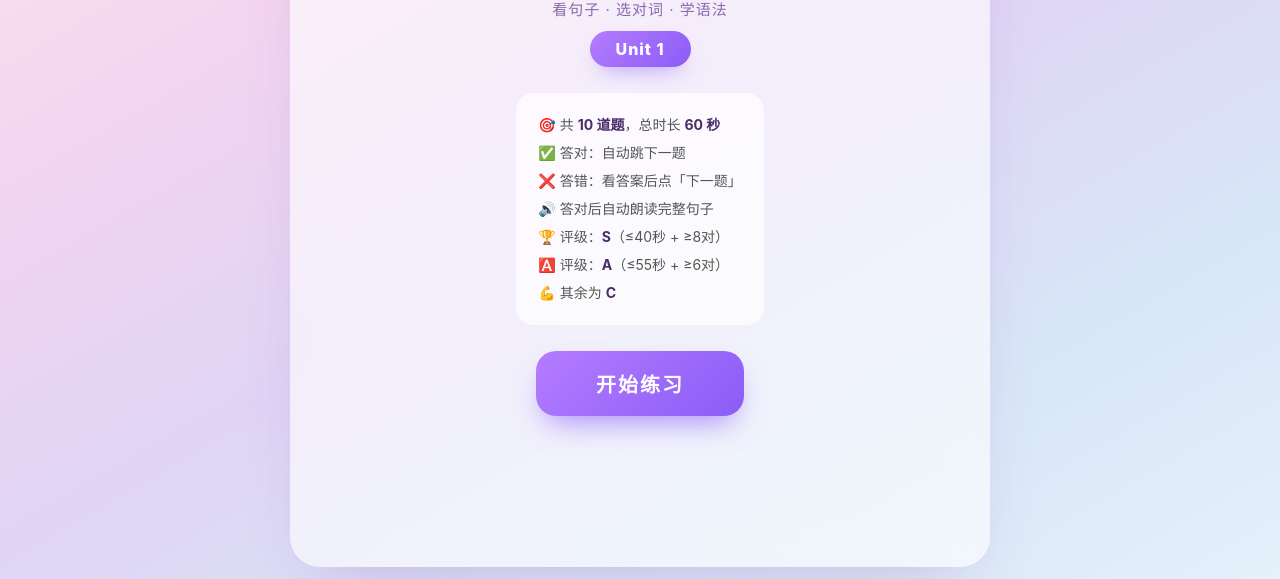
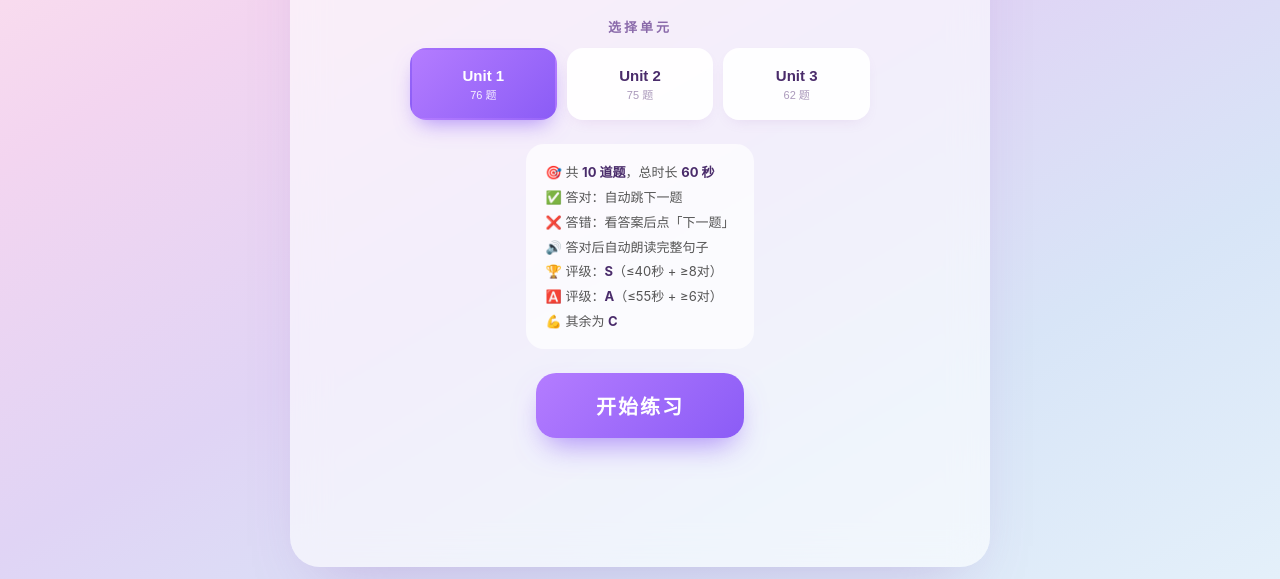
Before and after one commit to monsterxmy/English-practice, a plain HTML site: page index.html in a window 1280 px wide. Shown: the part 221-800 px from the top of the page. Drawn offline with Linux system fonts and the light colour scheme.

Commit message:
Update index.html

```diff
--- a/index.html
+++ b/index.html
@@ -3,7 +3,7 @@
 <head>
 <meta charset="UTF-8">
 <meta name="viewport" content="width=device-width, initial-scale=1.0, maximum-scale=1.0, user-scalable=no">
-<title>句子练习 · Unit 1</title>
+<title>句子练习 · 六年级英语</title>
 <style>
   * { margin: 0; padding: 0; box-sizing: border-box; -webkit-tap-highlight-color: transparent; }
   body {
@@ -24,20 +24,48 @@
   .hidden { display: none !important; }
 
   /* 开始页 */
-  .start-page { display:flex; flex-direction:column; align-items:center; justify-content:center; flex:1; text-align:center; padding:30px 10px; }
+  .start-page { display:flex; flex-direction:column; align-items:center; justify-content:center; flex:1; text-align:center; padding:20px 10px; }
   .game-title { font-size:36px; font-weight:900;
     background: linear-gradient(135deg, #ff7eb0, #c17cf5, #6db6f0);
     -webkit-background-clip: text; background-clip: text; -webkit-text-fill-color: transparent;
     letter-spacing:2px; margin-bottom:8px; }
-  .game-sub { font-size:15px; color:#8a6aaa; letter-spacing:1px; margin-bottom:12px; }
-  .unit-badge { display:inline-block;
-    background: linear-gradient(135deg, #b47cff, #8b5cf6); color:#fff;
-    padding:8px 26px; border-radius:22px; font-size:16px; font-weight:800;
-    letter-spacing:1px; margin-bottom:26px;
-    box-shadow: 0 10px 22px -10px rgba(139,92,246,0.7); }
+  .game-sub { font-size:15px; color:#8a6aaa; letter-spacing:1px; margin-bottom:20px; }
+
+  .unit-label { font-size:13px; font-weight:700; color:#8a6aaa; letter-spacing:3px; margin-bottom:12px; }
+  .unit-grid {
+    display: grid;
+    grid-template-columns: repeat(3, 1fr);
+    gap: 10px;
+    width: 100%;
+    max-width: 460px;
+    margin-bottom: 24px;
+  }
+  .unit-btn {
+    background: rgba(255,255,255,0.92);
+    border: 2px solid transparent;
+    border-radius: 16px;
+    padding: 16px 8px;
+    font-size: 15px;
+    font-weight: 800;
+    color: #4a2c6b;
+    cursor: pointer;
+    transition: all 0.18s;
+    box-shadow: 0 6px 16px -8px rgba(150,90,180,0.2);
+    line-height: 1.3;
+  }
+  .unit-btn:hover { transform: translateY(-3px); }
+  .unit-btn:active { transform: scale(0.96); }
+  .unit-btn .count { display: block; font-size: 11px; font-weight: 400; color: #aa99bb; margin-top: 3px; }
+  .unit-btn.active {
+    background: linear-gradient(135deg, #b47cff, #8b5cf6);
+    color: #fff;
+    box-shadow: 0 10px 22px -8px rgba(139,92,246,0.7);
+  }
+  .unit-btn.active .count { color: rgba(255,255,255,0.9); }
+
   .start-rules { background: rgba(255,255,255,0.7); border-radius:18px;
-    padding:18px 22px; text-align:left; font-size:14px; color:#555;
-    line-height:2; margin-bottom:26px; max-width:420px; }
+    padding:16px 20px; text-align:left; font-size:13px; color:#555;
+    line-height:1.9; margin-bottom:24px; max-width:420px; }
   .start-rules b { color:#4a2c6b; }
   .start-btn { background: linear-gradient(135deg, #b47cff, #8b5cf6);
     color:#fff; border:none; padding:18px 60px; border-radius:20px;
@@ -190,6 +218,8 @@
     .opt { font-size:15px; padding:14px 8px; min-height:56px; }
     .opt .key { font-size:11px; padding:1px 5px; }
     .result-grade { font-size:80px; }
+    .unit-grid { grid-template-columns: repeat(3, 1fr); gap: 8px; }
+    .unit-btn { padding: 12px 4px; font-size: 13px; }
   }
 </style>
 </head>
@@ -201,7 +231,12 @@
   <div id="startPage" class="start-page">
     <div class="game-title">✏️ 句子练习</div>
     <div class="game-sub">看句子 · 选对词 · 学语法</div>
-    <div class="unit-badge">Unit 1</div>
+
+    <div class="unit-label">选择单元</div>
+    <div class="unit-grid" id="unitGrid">
+      <!-- 由 JS 动态生成 -->
+    </div>
+
     <div class="start-rules">
       🎯 共 <b>10 道题</b>，总时长 <b>60 秒</b><br>
       ✅ 答对：自动跳下一题<br>
@@ -278,6 +313,38 @@
    ============================================================ */
 const TOTAL_TIME = 60;
 const QUESTIONS_PER_ROUND = 10;
+
+/* ============================================================
+   单元选择（自动检测 data.js 中存在的单元）
+   ============================================================ */
+const UNITS = [];
+if (typeof UNIT1_QUESTIONS !== 'undefined') UNITS.push({ id: 'unit1', name: 'Unit 1', data: UNIT1_QUESTIONS });
+if (typeof UNIT2_QUESTIONS !== 'undefined') UNITS.push({ id: 'unit2', name: 'Unit 2', data: UNIT2_QUESTIONS });
+if (typeof UNIT3_QUESTIONS !== 'undefined') UNITS.push({ id: 'unit3', name: 'Unit 3', data: UNIT3_QUESTIONS });
+if (typeof UNIT4_QUESTIONS !== 'undefined') UNITS.push({ id: 'unit4', name: 'Unit 4', data: UNIT4_QUESTIONS });
+if (typeof UNIT5_QUESTIONS !== 'undefined') UNITS.push({ id: 'unit5', name: 'Unit 5', data: UNIT5_QUESTIONS });
+if (typeof UNIT6_QUESTIONS !== 'undefined') UNITS.push({ id: 'unit6', name: 'Unit 6', data: UNIT6_QUESTIONS });
+
+let selectedUnitId = UNITS.length > 0 ? UNITS[0].id : null;
+
+/* ============================================================
+   渲染单元按钮
+   ============================================================ */
+function renderUnitButtons() {
+  const grid = document.getElementById('unitGrid');
+  grid.innerHTML = '';
+  UNITS.forEach(u => {
+    const btn = document.createElement('button');
+    btn.className = 'unit-btn' + (u.id === selectedUnitId ? ' active' : '');
+    btn.dataset.unitId = u.id;
+    btn.innerHTML = `${u.name}<span class="count">${u.data.length} 题</span>`;
+    btn.addEventListener('click', () => {
+      selectedUnitId = u.id;
+      renderUnitButtons();
+    });
+    grid.appendChild(btn);
+  });
+}
 
 /* ============================================================
    音效开关
@@ -462,7 +529,11 @@ function shuffle(arr) {
    开始游戏
    ============================================================ */
 function startGame() {
-  currentQuestions = shuffle(UNIT1_QUESTIONS).slice(0, QUESTIONS_PER_ROUND);
+  if (!selectedUnitId) { alert('请先选择单元'); return; }
+  const unit = UNITS.find(u => u.id === selectedUnitId);
+  if (!unit) return;
+
+  currentQuestions = shuffle(unit.data).slice(0, QUESTIONS_PER_ROUND);
   currentIndex = 0;
   okCount = 0; noCount = 0;
   wrongRecords = [];
@@ -588,7 +659,6 @@ function handleAnswer(el, chosen) {
       blank.classList.add('filled');
     }
 
-    // 记录错题
     wrongRecords.push({
       sentence: q.sentence,
       answer: q.answer,
@@ -622,14 +692,11 @@ function endGame() {
   const done = okCount + noCount;
   const usedTime = TOTAL_TIME - Math.max(0, timeLeft);
 
-  // 评级
   let grade = 'C', title = '继续加油！', cheer = '多练几次会更好';
   if (okCount >= TIME_GRADE.S.minCorrect && usedTime <= TIME_GRADE.S.maxTime) {
     grade = 'S'; title = '超神！'; cheer = '又准又快，太厉害了！';
   } else if (okCount >= TIME_GRADE.A.minCorrect && usedTime <= TIME_GRADE.A.maxTime) {
     grade = 'A'; title = '很棒！'; cheer = '离 S 级只差一点点！';
-  } else {
-    grade = 'C'; title = '继续加油！'; cheer = '下次一定能更好';
   }
 
   document.getElementById('resultGrade').textContent = grade;
@@ -643,7 +710,6 @@ function endGame() {
     <div class="stat">完成<span class="val">${done}/${currentQuestions.length}</span></div>
   `;
 
-  // 错题回顾
   const wrongList = document.getElementById('wrongList');
   const wrongContent = document.getElementById('wrongListContent');
   if (wrongRecords.length > 0) {
@@ -694,6 +760,11 @@ document.addEventListener('keydown', (e) => {
     goNext();
   }
 });
+
+/* ============================================================
+   启动
+   ============================================================ */
+renderUnitButtons();
 </script>
 </body>
 </html>
```
